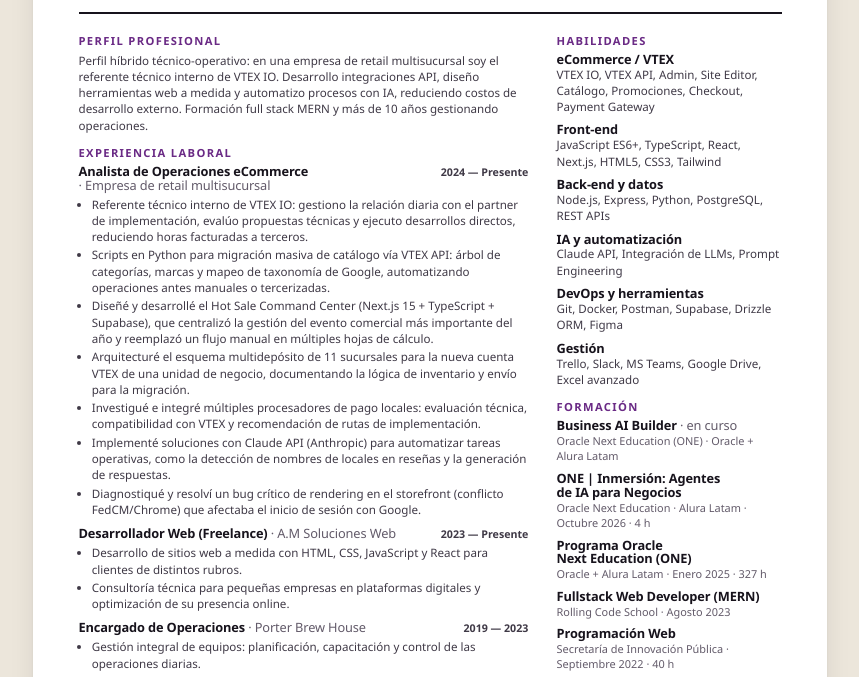
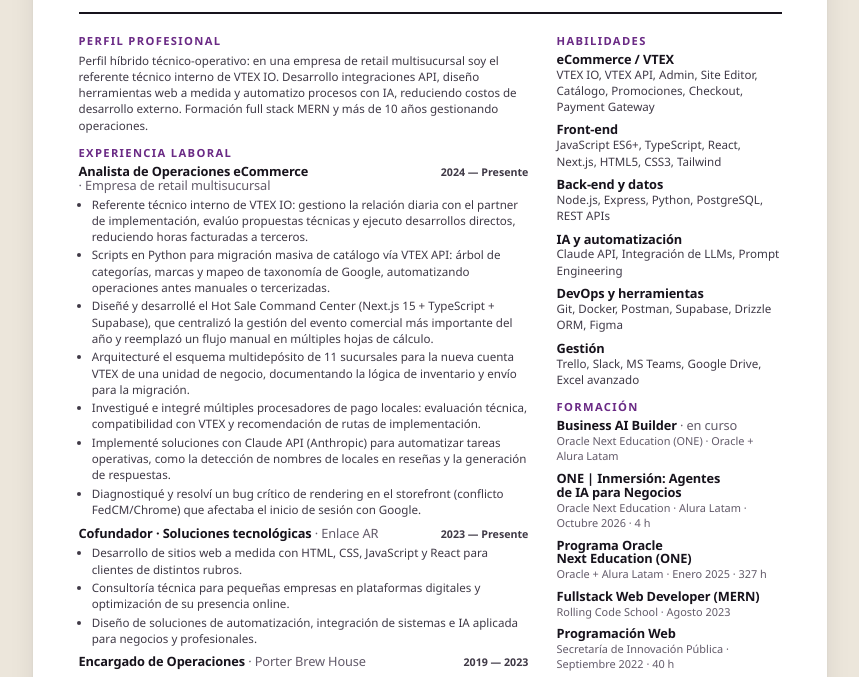
Before and after one commit to estebanrm1/Web-Esteban, an Astro site: page /cv in a window 1280 px wide. Shown: the part 260-937 px from the top of the page, without its empty margins (210-1069 px from the left). Built offline with nearby package versions, Linux system fonts and the light colour scheme; Astro itself is replaced by a stand-in of ours.

Commit message:
Reemplaza A.M Soluciones Web por Enlace AR: experiencia, proyecto, textos, CV y capturas
La tarjeta del emprendimiento ahora apunta al sitio nuevo (enlace-ar.netlify.app); el enlace anterior ya no existía.

Co-Authored-By: Claude Opus 5.5 <noreply@anthropic.com>

```diff
--- a/scripts/screenshots.mjs
+++ b/scripts/screenshots.mjs
@@ -4,7 +4,7 @@ import { chromePath } from './chrome.mjs';
 
 const targets = [
   { name: 'portfolio-chef', url: 'https://am-solucionesweb.github.io/portfoliocv/' },
-  { name: 'am-soluciones-web', url: 'https://am-soluciones-web.netlify.app/', enter: 'text=INGRESAR' },
+  { name: 'enlace-ar', url: 'https://enlace-ar.netlify.app/' },
   { name: 'rincon-gourmet', url: 'https://demo-pagina-web.netlify.app/' },
 ];
 
--- a/src/components/Projects.astro
+++ b/src/components/Projects.astro
@@ -9,7 +9,7 @@ import { projects, caseStudies } from '../data/profile';
     <header class="section-head" data-reveal>
       <p class="eyebrow">03 · Proyectos</p>
       <h2 id="proyectos-title" class="section-title">Problemas de negocio resueltos con código.</h2>
-      <p class="lede">Herramientas internas que construí en mi rol actual y sitios publicados para clientes de A.M Soluciones Web.</p>
+      <p class="lede">Herramientas internas que construí en mi rol actual y sitios web desarrollados con Enlace AR, mi emprendimiento de soluciones tecnológicas.</p>
     </header>
 
     <h3 class="sub" id="casos-title">Casos destacados</h3>
--- a/src/data/profile.ts
+++ b/src/data/profile.ts
@@ -4,7 +4,7 @@
  * Editá este archivo para actualizar el portfolio: los componentes no contienen texto de perfil.
  */
 import type { ImageMetadata } from 'astro';
-import amShot from '../assets/projects/am-soluciones-web.png';
+import enlaceShot from '../assets/projects/enlace-ar.png';
 import rinconShot from '../assets/projects/rincon-gourmet.png';
 import chefShot from '../assets/projects/portfolio-chef.png';
 import portfolioShot from '../assets/projects/este-portfolio.png';
@@ -106,13 +106,14 @@ export const experience: Role[] = [
     ],
   },
   {
-    title: 'Desarrollador Web (Freelance)',
-    company: 'A.M Soluciones Web',
+    title: 'Cofundador · Soluciones tecnológicas',
+    company: 'Enlace AR',
     period: '2023 — Presente',
     start: '2023',
     points: [
       'Desarrollo de sitios web a medida con HTML, CSS, JavaScript y React para clientes de distintos rubros.',
       'Consultoría técnica para pequeñas empresas en plataformas digitales y optimización de su presencia online.',
+      'Diseño de soluciones de automatización, integración de sistemas e IA aplicada para negocios y profesionales.',
     ],
   },
   {
@@ -171,14 +172,14 @@ export type Project = {
 /** Sitios publicados (freelance y personales). */
 export const projects: Project[] = [
   {
-    slug: 'am-soluciones-web',
-    title: 'A.M Soluciones Web',
+    slug: 'enlace-ar',
+    title: 'Enlace AR',
     kind: 'Emprendimiento propio',
-    description: 'Sitio de mi emprendimiento de desarrollo web, construido con React, Bootstrap y múltiples librerías.',
-    stack: ['React', 'Bootstrap', 'JavaScript'],
-    demo: 'https://am-soluciones-web.netlify.app/',
-    image: amShot,
-    imageAlt: 'Captura del sitio A.M Soluciones Web: portada con el lema «Creamos tu web».',
+    description: 'Sitio de mi emprendimiento de soluciones tecnológicas: diseño propio, formulario de diagnóstico con Netlify Forms, SEO técnico y accesibilidad AA.',
+    stack: ['Astro', 'TypeScript', 'CSS', 'Netlify Forms'],
+    demo: 'https://enlace-ar.netlify.app/',
+    image: enlaceShot,
+    imageAlt: 'Captura del sitio Enlace AR: portada con el lema «Primero entendemos tu negocio. Después elegimos la tecnología.» y un diagrama de herramientas conectadas.',
   },
   {
     slug: 'rincon-gourmet',
```
Also changed, not shown: src/assets/projects/am-soluciones-web.png (deleted), src/assets/projects/enlace-ar.png (added), src/assets/projects/este-portfolio.png, 1 other file.
